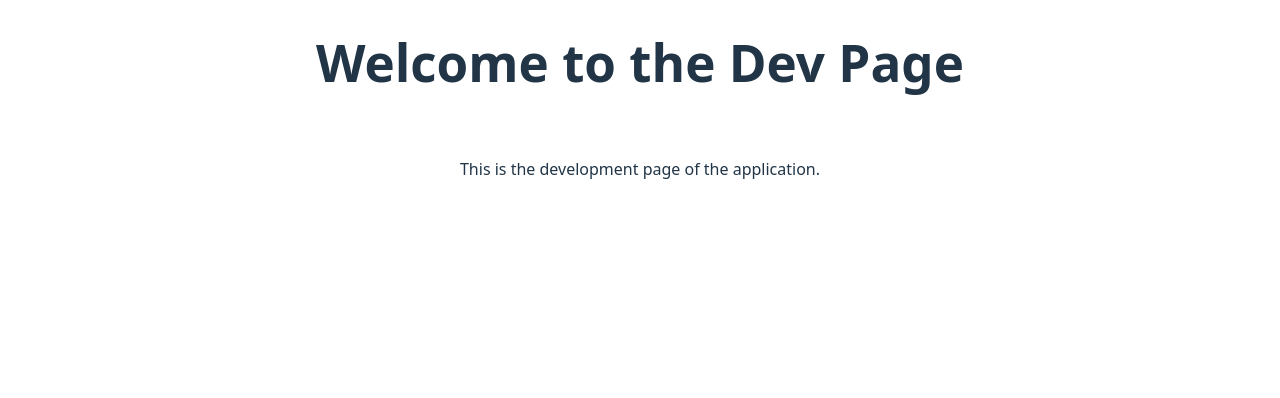
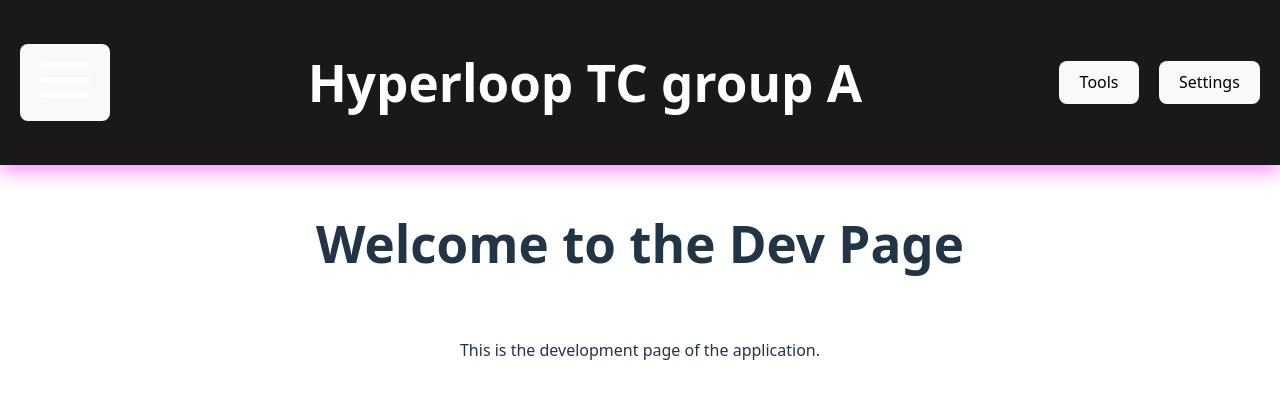
Before and after one commit to FoniksFox/Hyperloop_TC_ProyectoA, a React (Vite) app in the folder Software/AppWeb/frontend/: page /dev in a window 1280 px wide. Shown: the top 398 px of the page. Built offline with nearby package versions, Linux system fonts and the light colour scheme; no server answers.

Commit message:
Feat(frontend): Implement the Header into the Dev page

```diff
--- a/Software/AppWeb/frontend/src/pages/Dev/Dev.jsx
+++ b/Software/AppWeb/frontend/src/pages/Dev/Dev.jsx
@@ -1,8 +1,10 @@
 import './Dev.css';
+import Header from '../../components/Header/Header.jsx';
 
 function Dev() {
     return (
         <div className="dev">
+            <Header />
             <h1>Welcome to the Dev Page</h1>
             <p>This is the development page of the application.</p>
         </div>
```
